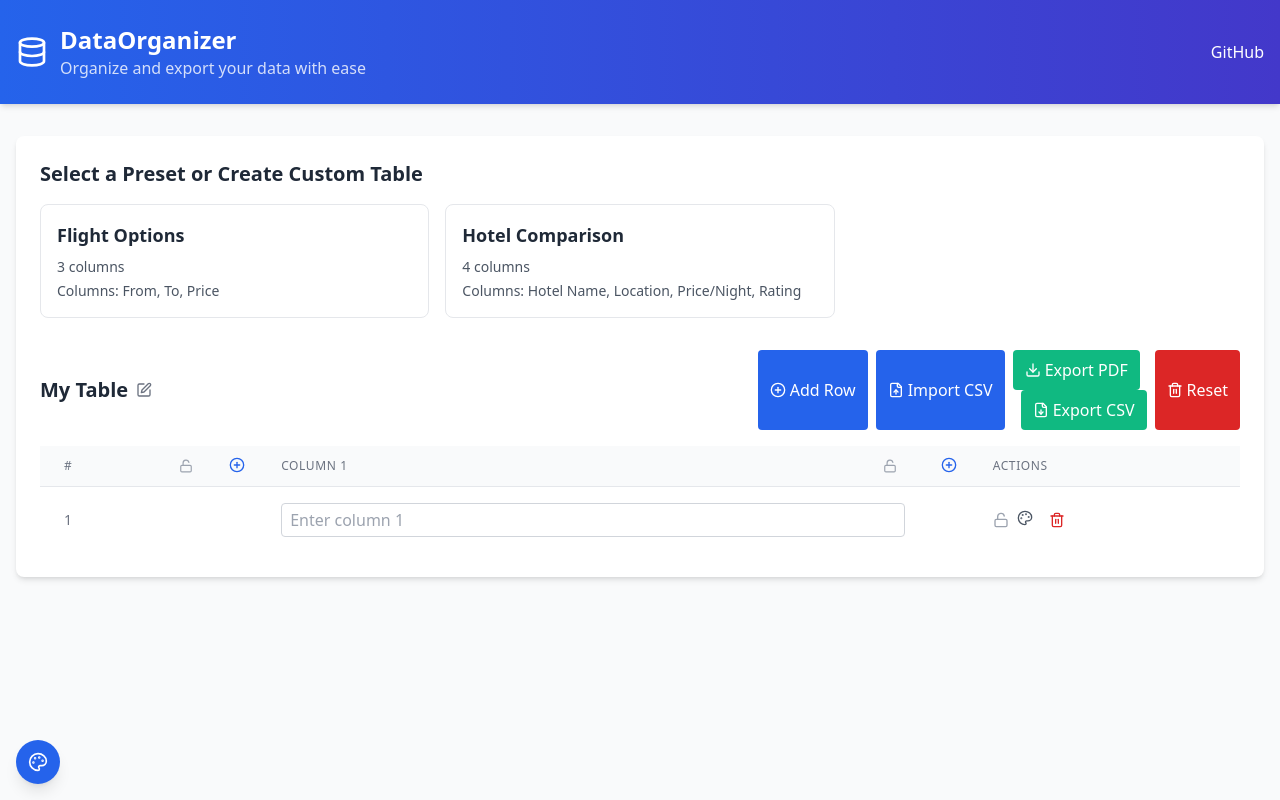
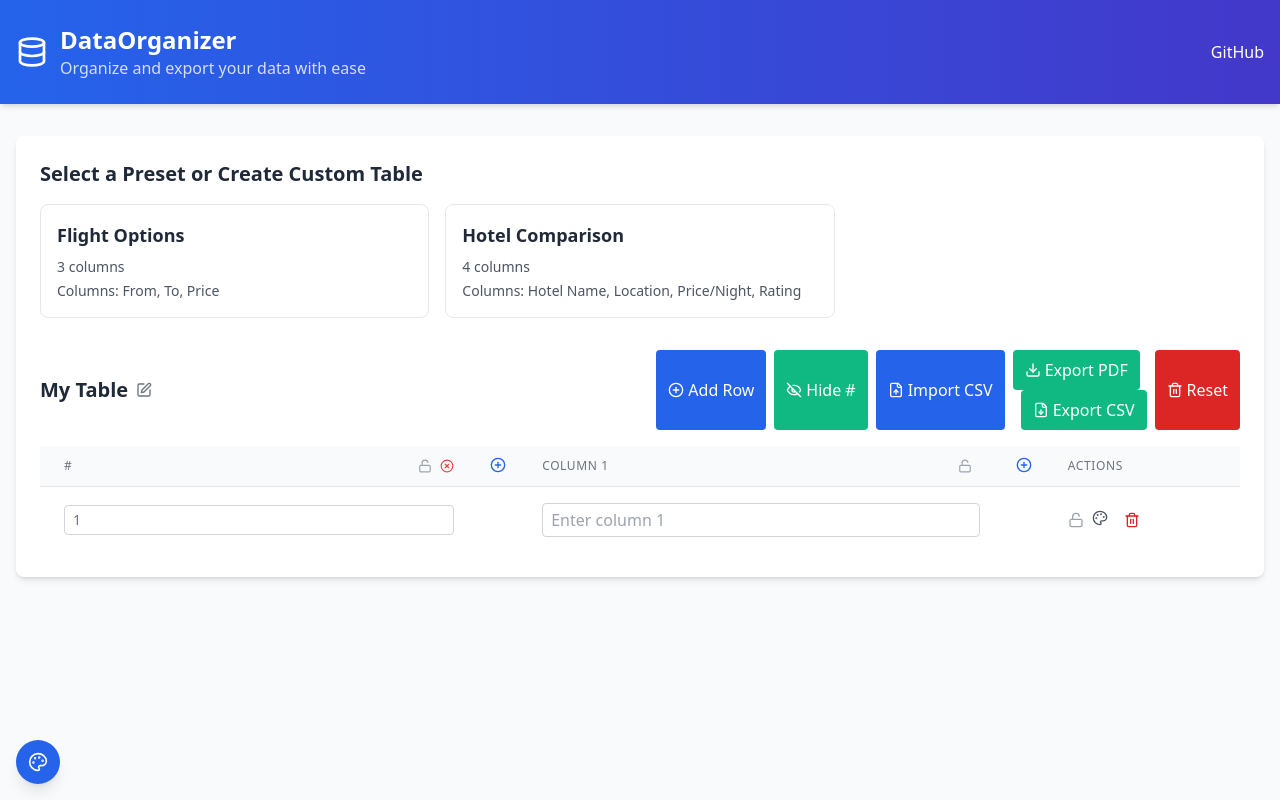
Before and after one commit to Brown1ie/QuickDatabase, a React (Vite) app: page / in a window 1280 px wide. Both pictures are taken after a click on the button "Create Custom Table". Built offline with nearby package versions, Linux system fonts and the light colour scheme.

Commit message:
3/3 - Export with colour, edit index, row locking

```diff
--- a/src/App.tsx
+++ b/src/App.tsx
@@ -1,5 +1,5 @@
 import React, { useState } from 'react';
-import { PlusCircle, Download, Trash2, Save, Database, Edit, FileUp, FileDown } from 'lucide-react';
+import { PlusCircle, Download, Trash2, Save, Database, Edit, FileUp, FileDown, Eye, EyeOff } from 'lucide-react';
 import DataTable from './components/DataTable';
 import Header from './components/Header';
 import PresetSelector from './components/PresetSelector';
@@ -27,6 +27,7 @@ export type DataRow = {
   id: string;
   color?: string;
   locked?: boolean;
+  indexValue?: string;
   [key: string]: any;
 };
 
@@ -66,6 +67,7 @@ function App() {
   const [isEditingTableName, setIsEditingTableName] = useState(false);
   const [rowColorOptions] = useState<string[]>(currentTheme.rowColorOptions);
   const [indexColumnLocked, setIndexColumnLocked] = useState(false);
+  const [showIndexColumn, setShowIndexColumn] = useState(true);
 
   // Handle preset selection
   const handlePresetSelect = (presetId: string) => {
@@ -85,6 +87,7 @@ function App() {
       });
       setData([emptyRow]);
       setIndexColumnLocked(false);
+      setShowIndexColumn(true);
     }
   };
 
@@ -147,6 +150,24 @@ function App() {
   const handleToggleIndexColumnLock = () => {
     setIndexColumnLocked(!indexColumnLocked);
     toast.success(`Index column ${!indexColumnLocked ? 'locked' : 'unlocked'}`);
+  };
+
+  // Toggle index column visibility
+  const handleToggleIndexColumn = () => {
+    setShowIndexColumn(!showIndexColumn);
+    toast.success(`Index column ${showIndexColumn ? 'hidden' : 'shown'}`);
+  };
+
+  // Handle index value change
+  const handleIndexValueChange = (rowId: string, value: string) => {
+    const updatedData = data.map(row => {
+      if (row.id === rowId) {
+        return { ...row, indexValue: value };
+      }
+      return row;
+    });
+
+    setData(updatedData);
   };
 
   // Toggle row lock
@@ -289,7 +310,7 @@ function App() {
       return;
     }
 
-    generatePDF(columns, data, tableName);
+    generatePDF(columns, data, tableName, showIndexColumn);
     toast.success(`PDF exported as ${tableName}.pdf`);
   };
 
@@ -300,7 +321,7 @@ function App() {
       return;
     }
 
-    exportCSV(columns, data, tableName);
+    exportCSV(columns, data, tableName, showIndexColumn);
     toast.success(`CSV exported as ${tableName}.csv`);
   };
 
@@ -311,6 +332,7 @@ function App() {
     setData([]);
     setTableName('My Table');
     setIndexColumnLocked(false);
+    setShowIndexColumn(true);
     toast.success('Table reset');
   };
 
@@ -339,6 +361,7 @@ function App() {
     setColumns(importedColumns);
     setData(importedData);
     setIndexColumnLocked(false);
+    setShowIndexColumn(true);
   };
 
   return (
@@ -417,6 +440,18 @@ function App() {
                     }}
                   >
                     <PlusCircle size={16} className="mr-1" /> Add Row
+                  </button>
+                  <button
+                    onClick={handleToggleIndexColumn}
+                    className="flex items-center px-3 py-2 text-white rounded hover:opacity-90 transition-opacity"
+                    style={{
+                      backgroundColor: currentTheme.secondaryButtonBg,
+                      color: '#ffffff'
+                    }}
+                    title={showIndexColumn ? "Hide index column" : "Show index column"}
+                  >
+                    {showIndexColumn ? <EyeOff size={16} className="mr-1" /> : <Eye size={16} className="mr-1" />}
+                    {showIndexColumn ? "Hide #" : "Show #"}
                   </button>
                   <ImportButton onImport={handleImport} />
                   <div className="relative group">
@@ -510,6 +545,9 @@ function App() {
                 indexColumnLocked={indexColumnLocked}
                 onToggleIndexColumnLock={handleToggleIndexColumnLock}
                 theme={currentTheme}
+                showIndexColumn={showIndexColumn}
+                onToggleIndexColumn={handleToggleIndexColumn}
+                onIndexValueChange={handleIndexValueChange}
               />
             </div>
           )}
--- a/src/components/DataTable.tsx
+++ b/src/components/DataTable.tsx
@@ -17,6 +17,9 @@ interface DataTableProps {
   indexColumnLocked: boolean;
   onToggleIndexColumnLock: () => void;
   theme: Theme;
+  showIndexColumn: boolean;
+  onToggleIndexColumn: () => void;
+  onIndexValueChange: (rowId: string, value: string) => void;
 }
 
 const DataTable: React.FC<DataTableProps> = ({
@@ -32,7 +35,10 @@ const DataTable: React.FC<DataTableProps> = ({
   onToggleRowLock,
   indexColumnLocked,
   onToggleIndexColumnLock,
-  theme
+  theme,
+  showIndexColumn,
+  onToggleIndexColumn,
+  onIndexValueChange
 }) => {
   // Format value based on column type
   const formatValue = (value: any, type: string): string => {
@@ -65,9 +71,11 @@ const DataTable: React.FC<DataTableProps> = ({
       <table className="min-w-full divide-y divide-gray-200">
         <thead className="bg-gray-50">
           <tr>
+            {showIndexColumn && (
               <th className="px-6 py-3 text-left text-xs font-medium text-gray-500 uppercase tracking-wider">
                 <div className="flex items-center justify-between">
                   <span>#</span>
+                  <div className="flex items-center">
                     <button
                       onClick={onToggleIndexColumnLock}
                       className={`ml-2 ${indexColumnLocked ? 'text-blue-600' : 'text-gray-400'} hover:text-blue-800`}
@@ -75,8 +83,17 @@ const DataTable: React.FC<DataTableProps> = ({
                     >
                       {indexColumnLocked ? <Lock size={14} /> : <Unlock size={14} />}
                     </button>
+                    <button
+                      onClick={onToggleIndexColumn}
+                      className="ml-2 text-red-500 hover:text-red-700"
+                      title="Hide index column"
+                    >
+                      <XCircle size={14} />
+                    </button>
+                  </div>
                 </div>
               </th>
+            )}
 
             {columns.map((column, index) => (
               <React.Fragment key={column.id}>
@@ -140,18 +157,31 @@ const DataTable: React.FC<DataTableProps> = ({
         <tbody className="bg-white divide-y divide-gray-200">
           {data.map((row, rowIndex) => (
             <tr key={row.id} style={{ backgroundColor: row.color || '#ffffff' }}>
-              <td className={`px-6 py-4 whitespace-nowrap text-sm text-gray-500 ${indexColumnLocked || row.locked ? 'bg-gray-100' : ''}`}>
+              {showIndexColumn && (
+                <td className={`px-6 py-4 whitespace-nowrap text-sm text-gray-500 ${indexColumnLocked || row.locked ? 'border-2 border-red-300' : ''}`}>
                   <div className="flex items-center">
-                  <span className="mr-2">{rowIndex + 1}</span>
-                  {row.locked && <Lock size={14} className="text-blue-600" />}
+                    <input
+                      type="text"
+                      value={row.indexValue || (rowIndex + 1).toString()}
+                      onChange={(e) => onIndexValueChange(row.id, e.target.value)}
+                      className={`w-full px-2 py-1 border rounded focus:outline-none focus:ring-2 focus:border-transparent ${
+                        indexColumnLocked || row.locked
+                          ? 'border-red-300 focus:ring-red-500'
+                          : 'border-gray-300 focus:ring-blue-500'
+                      }`}
+                      disabled={indexColumnLocked || row.locked}
+                      readOnly={indexColumnLocked || row.locked}
+                    />
+                    {row.locked && <Lock size={14} className="text-blue-600 ml-2" />}
                   </div>
                 </td>
+              )}
 
               {columns.map((column, colIndex) => (
                 <React.Fragment key={`${row.id}-${column.id}`}>
                   {colIndex === 0 && <td className="w-10"></td>}
 
-                  <td className={`px-6 py-4 whitespace-nowrap ${column.locked || row.locked ? 'bg-gray-100' : ''}`}>
+                  <td className={`px-6 py-4 whitespace-nowrap ${column.locked || row.locked ? 'border-2 border-red-300' : ''}`}>
                     <input
                       type={column.type === 'number' || column.type === 'currency' ? 'number' : 'text'}
                       value={row[column.id] || ''}
@@ -163,7 +193,7 @@ const DataTable: React.FC<DataTableProps> = ({
                       }}
                       className={`w-full px-2 py-1 border rounded focus:outline-none focus:ring-2 focus:border-transparent ${
                         column.locked || row.locked
-                          ? 'bg-gray-100 border-gray-300 text-gray-500 cursor-not-allowed'
+                          ? 'border-red-300 focus:ring-red-500'
                           : 'border-gray-300 focus:ring-blue-500'
                       }`}
                       placeholder={`Enter ${column.title.toLowerCase()}`}
--- a/src/utils/pdfGenerator.ts
+++ b/src/utils/pdfGenerator.ts
@@ -34,7 +34,12 @@ const lightenColor = (rgb: [number, number, number], factor: number = 0.9): [num
   ];
 };
 
-export const generatePDF = (columns: ColumnDefinition[], data: DataRow[], tableName: string = 'Data Export') => {
+export const generatePDF = (
+  columns: ColumnDefinition[],
+  data: DataRow[],
+  tableName: string = 'Data Export',
+  includeIndexColumn: boolean = true
+) => {
   // Create a new PDF document
   const doc = new jsPDF();
 
@@ -56,13 +61,25 @@ export const generatePDF = (columns: ColumnDefinition[], data: DataRow[], tableN
   doc.text(`Generated on: ${timestamp}`, 14, 30);
 
   // Format data for the table
-  const tableColumns = columns.map((column) => ({
-    header: column.title,
-    dataKey: column.id,
-  }));
+  const tableColumns = includeIndexColumn
+    ? [{ header: '#', dataKey: 'index' }].concat(columns.map((column) => ({
+        header: column.title,
+        dataKey: column.id,
+      })))
+    : columns.map((column) => ({
+        header: column.title,
+        dataKey: column.id,
+      }));
 
-  const tableData = data.map((row) => {
+  const tableData = data.map((row, index) => {
     const rowData: Record<string, any> = {};
+
+    // Add index column if needed
+    if (includeIndexColumn) {
+      rowData['index'] = row.indexValue || (index + 1).toString();
+    }
+
+    // Add other columns
     columns.forEach((column) => {
       // Format the value based on column type
       if (column.type === 'currency' && row[column.id]) {
@@ -71,6 +88,10 @@ export const generatePDF = (columns: ColumnDefinition[], data: DataRow[], tableN
         rowData[column.id] = row[column.id] || '';
       }
     });
+
+    // Add color information
+    rowData.color = row.color || '#ffffff';
+
     return rowData;
   });
 
@@ -78,9 +99,11 @@ export const generatePDF = (columns: ColumnDefinition[], data: DataRow[], tableN
   doc.autoTable({
     startY: 40,
     head: [tableColumns.map((col) => col.header)],
-    body: tableData.map((row, index) =>
-      tableColumns.map((col) => row[col.dataKey])
-    ),
+    body: tableData.map((row) => {
+      // Remove color from the data array that goes to the table
+      const { color, ...rowData } = row;
+      return Object.values(rowData);
+    }),
     theme: 'grid',
     headStyles: {
       fillColor: [66, 133, 244],
@@ -90,34 +113,14 @@ export const generatePDF = (columns: ColumnDefinition[], data: DataRow[], tableN
     // Use row colors from data
     didParseCell: function(data) {
       const rowIndex = data.row.index;
-      if (rowIndex >= 0 && rowIndex < data.table.body.length) {
-        const rowColor = data.row.raw?.color || data[rowIndex]?.color || '#ffffff';
+      if (rowIndex >= 0 && rowIndex < tableData.length) {
+        const rowColor = tableData[rowIndex].color || '#ffffff';
         if (data.section === 'body') {
           // Convert hex color to RGB and lighten it for better readability
           const rgb = lightenColor(hexToRgb(rowColor));
           data.cell.styles.fillColor = rgb;
         }
       }
-    },
-    // Add row colors
-    willDrawCell: function(data) {
-      if (data.section === 'body') {
-        const rowIndex = data.row.index;
-        const originalRow = data.row.index < data.length ? data[rowIndex] : null;
-        if (originalRow && originalRow.color && originalRow.color !== '#ffffff') {
-          const rgb = lightenColor(hexToRgb(originalRow.color));
-          data.cell.styles.fillColor = rgb;
-        }
-      }
-    },
-    // Map row data to include color information
-    rowStyles: function(row, rowIndex) {
-      const originalRow = data[rowIndex];
-      if (originalRow && originalRow.color && originalRow.color !== '#ffffff') {
-        const rgb = lightenColor(hexToRgb(originalRow.color));
-        return { fillColor: rgb };
-      }
-      return {};
     },
     alternateRowStyles: {
       fillColor: [240, 240, 240],
@@ -131,13 +134,28 @@ export const generatePDF = (columns: ColumnDefinition[], data: DataRow[], tableN
 };
 
 // Export CSV function
-export const exportCSV = (columns: ColumnDefinition[], data: DataRow[], tableName: string = 'Data Export') => {
+export const exportCSV = (
+  columns: ColumnDefinition[],
+  data: DataRow[],
+  tableName: string = 'Data Export',
+  includeIndexColumn: boolean = true
+) => {
   // Create CSV header row
-  const headerRow = columns.map(col => `"${col.title}"`).join(',');
+  let headers = includeIndexColumn ? ['#'] : [];
+  headers = headers.concat(columns.map(col => col.title));
+  const headerRow = headers.map(header => `"${header}"`).join(',');
 
   // Create CSV data rows
-  const dataRows = data.map(row => {
-    return columns.map(col => {
+  const dataRows = data.map((row, index) => {
+    let values = [];
+
+    // Add index column if needed
+    if (includeIndexColumn) {
+      values.push(`"${row.indexValue || (index + 1)}"`);
+    }
+
+    // Add other columns
+    values = values.concat(columns.map(col => {
       let value = row[col.id] || '';
 
       // Format currency values
@@ -147,7 +165,9 @@ export const exportCSV = (columns: ColumnDefinition[], data: DataRow[], tableNam
 
       // Escape quotes and wrap in quotes
       return `"${String(value).replace(/"/g, '""')}"`;
-    }).join(',');
+    }));
+
+    return values.join(',');
   });
 
   // Combine all rows
```
Also changed, not shown: src/utils/pdfImporter.ts (+15 -4 lines). Lines whose indentation alone changed are shown as unchanged.
